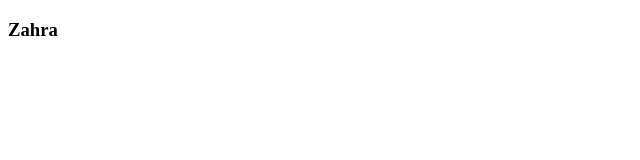
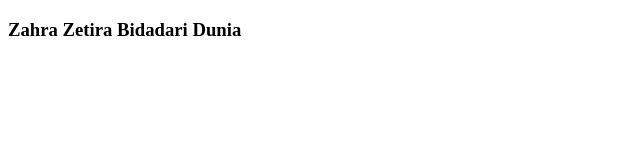
Before and after one commit to azharihsb-27/wpu-git-test-2, a plain HTML site: page index.html in a window 1280 px wide. Shown: the whole page, without its empty margins (0-640 px from the left). Drawn offline with Linux system fonts and the light colour scheme.

Commit message:
Menambahkan detail

```diff
--- a/index.html
+++ b/index.html
@@ -7,6 +7,6 @@
     <title>Git Remote 2</title>
 </head>
 <body>
-    <h3>Zahra</h3>
+    <h3>Zahra Zetira Bidadari Dunia</h3>
 </body>
 </html>
```
